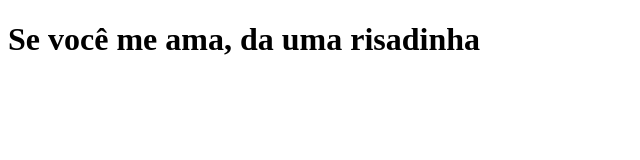
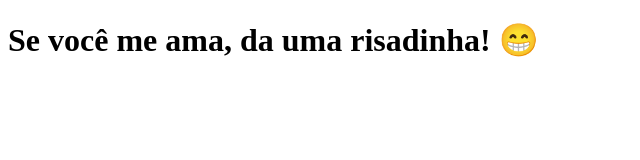
Before and after one commit to ayresvolontedev/clone-tabnews, a Next.js app: page / in a window 1280 px wide. Shown: the top 160 px of the page, without its empty margins (0-640 px from the left). Built offline with nearby package versions, Linux system fonts and the light colour scheme.

Commit message:
modifica a frase

```diff
--- a/pages/index.js
+++ b/pages/index.js
@@ -1,5 +1,5 @@
 function Home() {
-    return <h1>Se você me ama, da uma risadinha</h1>
+    return <h1>Se você me ama, da uma risadinha! 😁</h1>
 }
 
 export default Home;
```
